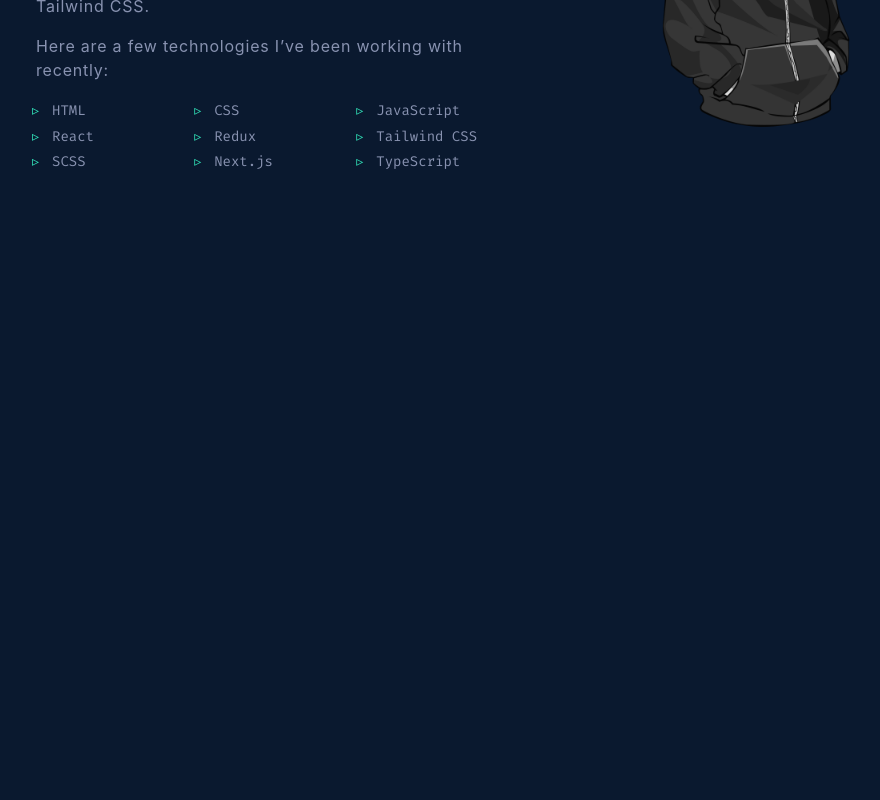
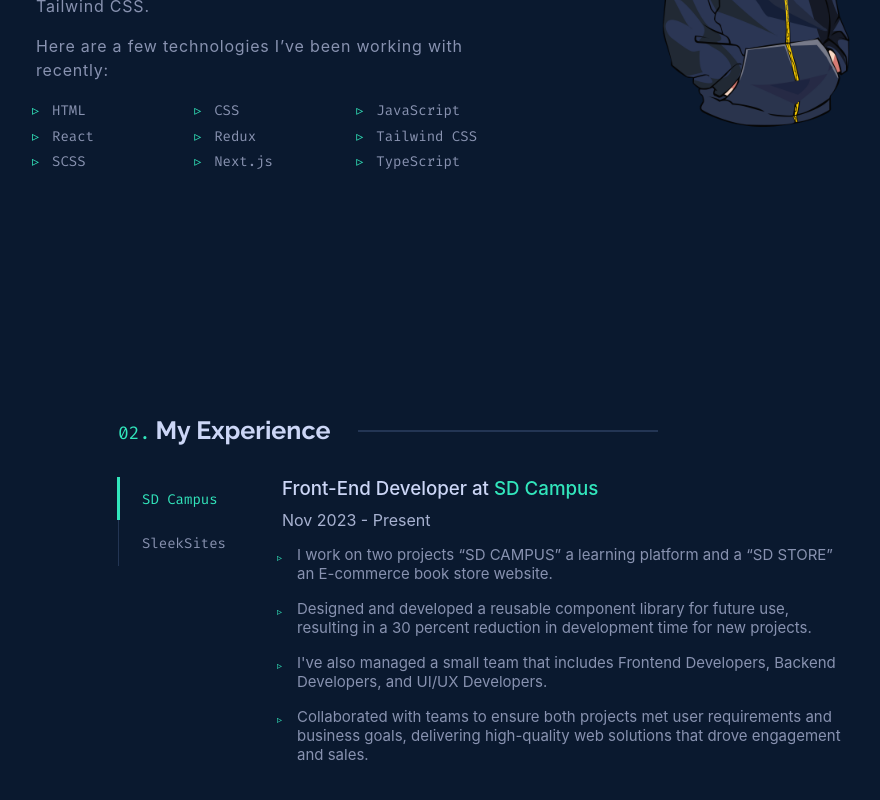
Before and after one commit to devakashpandey/NextJs-Portfolio, a Next.js app: page / in a window 1280 px wide. Shown: the part 1211-2011 px from the top of the page, without its empty margins (172-1052 px from the left). Before the commit the page ends 1626 px from the top, so only its background shows below. Built offline with nearby package versions, Linux system fonts and the light colour scheme.

Commit message:
my experience done

```diff
--- a/src/app/page.tsx
+++ b/src/app/page.tsx
@@ -3,6 +3,7 @@ import Email from "@/components/Email";
 import { SocialIcons } from "@/components/SocialIcons";
 import "@/scss/index.scss";
 import About from "@/sections/About";
+import Experience from "@/sections/Experience";
 import Hero from "@/sections/Hero";
 import { Raleway, Fira_Code } from "next/font/google";
 
@@ -26,6 +27,7 @@ export default function Home() {
       <main>
         <Hero />
         <About />
+        <Experience />
       </main>
     </div>
   );
--- a/src/scss/_globals.scss
+++ b/src/scss/_globals.scss
@@ -15,6 +15,7 @@ li {
 
 a {
   text-decoration: none;
+  color: var(--theme-color);
 }
 
 .code-numbering {
--- a/src/scss/sections/_about.scss
+++ b/src/scss/sections/_about.scss
@@ -1,5 +1,6 @@
 .about {
-  margin: 15rem 0rem;
+  margin: 15rem auto;
+  width: 100%;
   .title {
     font-family: var(--raleway);
     color: var(--light-slate);
@@ -70,11 +71,10 @@
         width: 400px;
         margin-top: -3rem;
         img {
-          filter: grayscale(100%);
           transition: 0.3s ease-in-out;
 
           &:hover {
-            filter: grayscale(0%);
+            transform: translateY(-15px);
           }
         }
       }
--- /dev/null
+++ b/src/scss/sections/_experience.scss
@@ -0,0 +1,118 @@
+.experience {
+  margin: 15rem auto;
+  max-width: 700px;
+  margin-bottom: 2rem;
+  .title {
+    font-family: var(--raleway);
+    color: var(--light-slate);
+    position: relative;
+    h2 {
+      margin-bottom: 2rem;
+      font-size: var(--txlarge);
+      font-weight: 700;
+      &::after {
+        content: "";
+        display: block;
+        position: absolute;
+        top: 15px;
+        width: 300px;
+        height: 2px;
+        background: var(--lightest-navy);
+        margin-left: 240px;
+      }
+    }
+  }
+
+  .container {
+    display: grid;
+    grid-template-columns: 20% 80%;
+    gap: 1.5rem;
+    .exp-slider {
+      position: relative;
+      height: max-content;
+      .underline {
+        background: var(--theme-color);
+        position: absolute;
+        left: -1px;
+        top: 0;
+        height: 2.7rem;
+        width: 3px;
+        transition: 0.3s ease-in-out;
+      }
+      &::before {
+        position: absolute;
+        left: 0;
+        content: "";
+        height: 100%;
+        width: 1px;
+        background: var(--lightest-navy);
+      }
+
+      .exp-slider-item {
+        height: 2.8rem;
+        padding: 0 1.5rem;
+        display: flex;
+        vertical-align: middle;
+        cursor: pointer;
+        width: 100%;
+        transition: 0.2s ease-in-out;
+        span {
+          display: flex;
+          align-items: center;
+          justify-content: center;
+          color: var(--slate);
+          font-family: var(--fira-code);
+          font-size: var(--tsm1);
+        }
+        &:hover {
+          background: var(--lightest-navy);
+          span {
+            color: var(--theme-color);
+          }
+        }
+      }
+      .exp-slider-item-selected {
+        span {
+          color: var(--theme-color);
+        }
+      }
+    }
+
+    .exp-details-container {
+      height: 40vh;
+      font-family: "Calibre", "Inter", "San Francisco", "SF Pro Text",
+        -apple-system, system-ui, sans-serif;
+      .exp-details {
+        color: var(--lightest-slate);
+
+        h3 {
+          font-weight: 500;
+          color: var(--light-slate);
+          margin-bottom: 10px;
+        }
+        .exp-detail-list {
+          color: var(--slate);
+          display: flex;
+          flex-direction: column;
+          gap: 1rem;
+          margin-top: 15px;
+          padding-left: 15px;
+          .descrip-list-item {
+            font-weight: 400;
+            font-size: var(--tsm2);
+            position: relative;
+            &::before {
+              content: "▹";
+              position: absolute;
+              left: -20px;
+              top: 6px;
+              color: var(--theme-color);
+              line-height: 13px;
+              font-size: 10px;
+            }
+          }
+        }
+      }
+    }
+  }
+}
--- a/src/scss/sections/_index.scss
+++ b/src/scss/sections/_index.scss
@@ -1,2 +1,3 @@
 @import "hero.scss";
 @import "about.scss";
+@import "experience.scss";
--- /dev/null
+++ b/src/sections/Experience.tsx
@@ -0,0 +1,101 @@
+import Link from "next/link";
+import React, { useEffect, useState } from "react";
+
+const Experience = () => {
+  const [selected, setSelected] = useState(0);
+
+  useEffect(() => {
+    const selectedAnimate = () => {
+      const underline = document.querySelector<HTMLElement>(".underline");
+      underline!.style.top = `${selected * 2.8}rem`;
+    };
+
+    selectedAnimate();
+  }, [selected]);
+
+  const expereinces = [
+    {
+      name: "SD Campus",
+      role: "Front-End Developer",
+      url: "https://www.sdcampus.com/",
+      start: "Nov 2023",
+      end: "Present",
+      shortDescription: [
+        "I work on two projects “SD CAMPUS” a learning platform and a “SD STORE” an E-commerce book store website.",
+        "Designed and developed a reusable component library for future use, resulting in a 30 percent reduction in development time for new projects.",
+        "I've also managed a small team that includes Frontend Developers, Backend Developers, and UI/UX Developers.",
+        "Collaborated with teams to ensure both projects met user requirements and business goals, delivering high-quality web solutions that drove engagement and sales.",
+      ],
+    },
+    {
+      name: "SleekSites",
+      role: "Front-End Developer",
+      url: "https://www.flexibench.io/",
+      start: "July 2023",
+      end: "Oct 2023",
+      shortDescription: [
+        "Developed and designed responsive web pages for “FlexiBench” and “Roadvison” projects ensuring a clean, user-friendly interface using Angular & React.js.",
+        "Implemented smooth, user-centric UI/UX design for both projects",
+        "Enhancing user engagement and optimizing task-based training and flexible hiring options in FlexiBench",
+        "Additionally, I've represented the company in client meetings, communicating effectively on their behalf.",
+      ],
+    },
+  ];
+
+  return (
+    <>
+      <div className="experience" id="experience">
+        <div className="title">
+          <h2>
+            <span className="code-numbering">02.</span>My Experience
+          </h2>
+        </div>
+        <div className="container">
+          <ul className="exp-slider">
+            <div className="underline"></div>
+            {expereinces.map((item, index) => (
+              <li
+                key={index}
+                className={`exp-slider-item  ${
+                  index === selected && "exp-slider-item-selected"
+                }`}
+                onClick={() => setSelected(index)}
+              >
+                <span>{item.name}</span>
+              </li>
+            ))}
+          </ul>
+
+          <div className="exp-details-container">
+            <div className="exp-details">
+              <h3>
+                <span>{expereinces[selected].role} at </span>
+                <span className="position-company">
+                  {" "}
+                  <Link href={expereinces[selected].url}>
+                    {expereinces[selected].name}
+                  </Link>
+                </span>
+              </h3>
+              <p className="exp-start-end-time">
+                {expereinces[selected].start} - {expereinces[selected].end}
+              </p>
+
+              <ul className="exp-detail-list">
+                {expereinces[selected].shortDescription.map(
+                  (descrip, index) => (
+                    <li key={index} className="descrip-list-item">
+                      {descrip}
+                    </li>
+                  )
+                )}
+              </ul>
+            </div>
+          </div>
+        </div>
+      </div>
+    </>
+  );
+};
+
+export default Experience;
```
